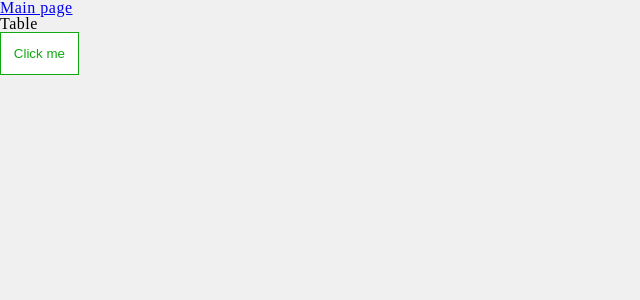
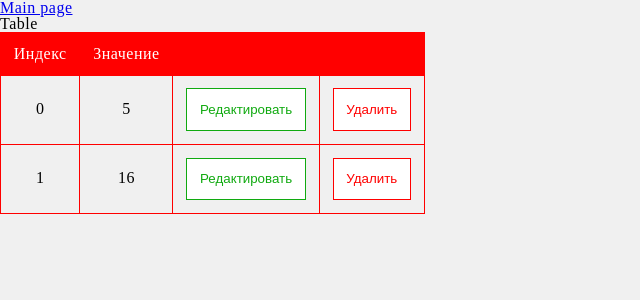
Before and after one commit to MefAldemisov/TableTestTask, a Vue app: page / in a window 1280 px wide. Shown: the top 300 px of the page, without its empty margins (0-640 px from the left). Built offline with nearby package versions, Linux system fonts and the light colour scheme.

Commit message:
feat: table component

```diff
--- /dev/null
+++ b/src/components/AppInsertH.vue
@@ -0,0 +1,11 @@
+<template>
+  <RenderValue />
+</template>
+<script setup lang="ts">
+import { computed, VNode } from 'vue'
+
+const props = defineProps<{
+  render: VNode
+}>()
+const RenderValue = computed(() => props.render)
+</script>
--- /dev/null
+++ b/src/components/AppTable.vue
@@ -0,0 +1,56 @@
+<template>
+  <table>
+    <thead>
+      <tr>
+        <th
+          v-for="column in columns"
+          :key="column.id"
+        >
+          {{ column.title }}
+        </th>
+      </tr>
+    </thead>
+    <tbody>
+      <tr
+        v-for="row in data"
+        :key="row.id"
+      >
+        <td
+          v-for="column in columns"
+          :key="column.id"
+        >
+          <AppInsertH :render="column.render(row)" />
+        </td>
+      </tr>
+    </tbody>
+  </table>
+</template>
+<script setup lang="ts" generic="T extends { id: string | number }">
+import { TableColumn } from '@/types'
+
+import AppInsertH from './AppInsertH.vue'
+
+defineProps<{
+  columns: TableColumn<T>[]
+  data: T[]
+}>()
+</script>
+<style scoped>
+table,
+th,
+td {
+  border: 1px solid var(--secondary-color);
+  border-collapse: collapse;
+}
+
+thead {
+  background-color: var(--secondary-color);
+  color: var(--contrast-color);
+}
+
+th,
+td {
+  padding: 0.8rem;
+  text-align: center;
+}
+</style>
--- a/src/views/ValueForm.vue
+++ b/src/views/ValueForm.vue
@@ -6,12 +6,27 @@
       v-model="value"
       label="Укажите значение"
     />
+    <AppConfirm ref="confirmRef">Are you sure?</AppConfirm>
+    <AppButton
+      :btn-type="ButtonType.Success"
+      @click="open"
+    >
+      Click me
+    </AppButton>
   </form>
 </template>
 <script setup lang="ts">
 import { ref } from 'vue'
 
+import AppButton from '@/components/AppButton.vue'
+import AppConfirm from '@/components/AppConfirm.vue'
 import AppInputNumber from '@/components/AppInputNumber.vue'
+import { ButtonType } from '@/types'
+
+const confirmRef = ref<InstanceType<typeof AppConfirm> | undefined>()
+const open = () => {
+  confirmRef.value?.showModal()
+}
 
 const value = ref(0)
 </script>
--- a/src/views/ValuesTable.vue
+++ b/src/views/ValuesTable.vue
@@ -1,22 +1,48 @@
 <template>
   <h1>Table</h1>
-  <AppConfirm ref="confirmRef">Are you sure?</AppConfirm>
-  <AppButton
-    :btn-type="ButtonType.Success"
-    @click="open"
-  >
-    Click me
-  </AppButton>
+  <AppTable
+    :columns="columns"
+    :data="data"
+  />
 </template>
 <script setup lang="ts">
-import { ref } from 'vue'
+import { h } from 'vue'
 
 import AppButton from '@/components/AppButton.vue'
-import AppConfirm from '@/components/AppConfirm.vue'
-import { ButtonType } from '@/types'
+import AppTable from '@/components/AppTable.vue'
+import { ButtonType, TableColumn } from '@/types'
 
-const confirmRef = ref<InstanceType<typeof AppConfirm> | undefined>()
-const open = () => {
-  confirmRef.value?.showModal()
+interface ValueType {
+  id: number
+  value: number
 }
+
+const data: ValueType[] = [
+  { id: 0, value: 5 },
+  { id: 1, value: 16 },
+]
+
+const columns: TableColumn<ValueType>[] = [
+  {
+    id: 0,
+    title: 'Индекс',
+    render: (row: ValueType) => h('div', {}, row.id),
+  },
+  {
+    id: 1,
+    title: 'Значение',
+    render: (row: ValueType) => h('div', {}, row.value),
+  },
+  {
+    id: 2,
+    title: '',
+    render: () =>
+      h(AppButton, { btnType: ButtonType.Success }, 'Редактировать'),
+  },
+  {
+    id: 3,
+    title: '',
+    render: () => h(AppButton, { btnType: ButtonType.Error }, 'Удалить'),
+  },
+]
 </script>
--- a/vite.config.ts
+++ b/vite.config.ts
@@ -1,4 +1,5 @@
 import vue from '@vitejs/plugin-vue'
+// @ts-ignore
 import path from 'path'
 import { defineConfig } from 'vite'
 import svgLoader from 'vite-svg-loader'
@@ -7,6 +8,7 @@ export default defineConfig({
   plugins: [vue(), svgLoader({ defaultImport: 'component' })],
   resolve: {
     alias: {
+      // @ts-ignore
       '@': path.resolve(__dirname, './src'),
     },
   },
```
Also changed, not shown: src/types.ts (+8 -0 lines).
